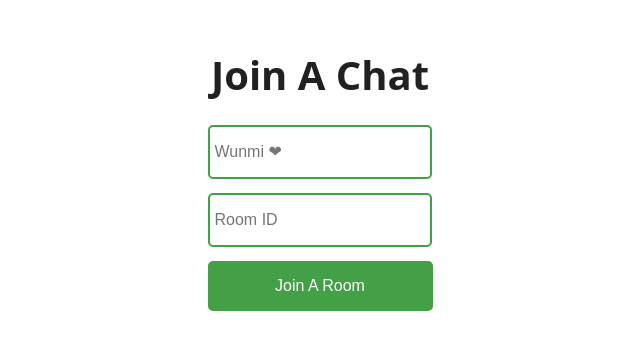
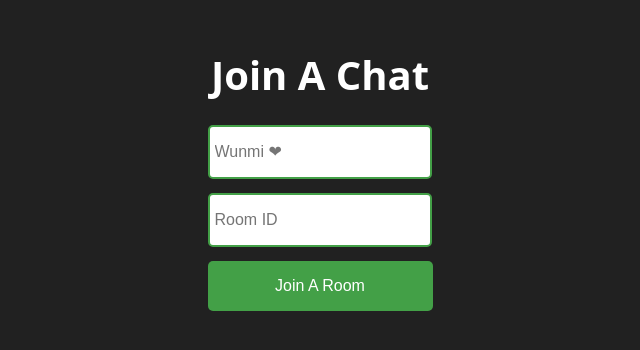
Before and after one commit to hembee/Chat-App, a React (Create React App) app in the folder client/: page / in a window 1280 px wide. Shown: the part 238-588 px from the top of the page, without its empty margins (320-960 px from the left). Built offline with nearby package versions, Linux system fonts and the light colour scheme; no server answers.

Commit message:
Update css

```diff
--- a/client/src/App.css
+++ b/client/src/App.css
@@ -1,8 +1,8 @@
 .App {
   width: 100vw;
   height: 100vh;
-  background: #fff;
-  color: #212121;
+  background: #212121;
+  color: #fff;
   font-family: "Open Sans", sans-serif;
   display: grid;
   place-items: center;
@@ -51,8 +51,15 @@ body {
 }
 
 .chat-window {
-  width: 300px;
+  width: 500px;
   height: 720px;
+}
+
+@media (max-width: 800px) {
+  .chat-window {
+  width: 100vw;
+  height: 100vh;
+}
 }
 
 .chat-window p {
@@ -74,7 +81,7 @@ body {
 }
 
 .chat-window .chat-body {
-  height: calc(450px - (45px + 70px));
+  height: calc(750px - (45px + 70px));
   border: 1px solid #263238;
   background: #fff;
 
--- a/client/src/components/Chats.js
+++ b/client/src/components/Chats.js
@@ -32,7 +32,7 @@ function Chats({ socket, username, password }) {
   return (
     <div className="chat-window">
       <div className="chat-header">
-        <p>Live Chat</p>
+        <p>🟢Live Chat</p>
       </div>
       <div className="chat-body">
         <ScrollToBottom className="message-container">
```
